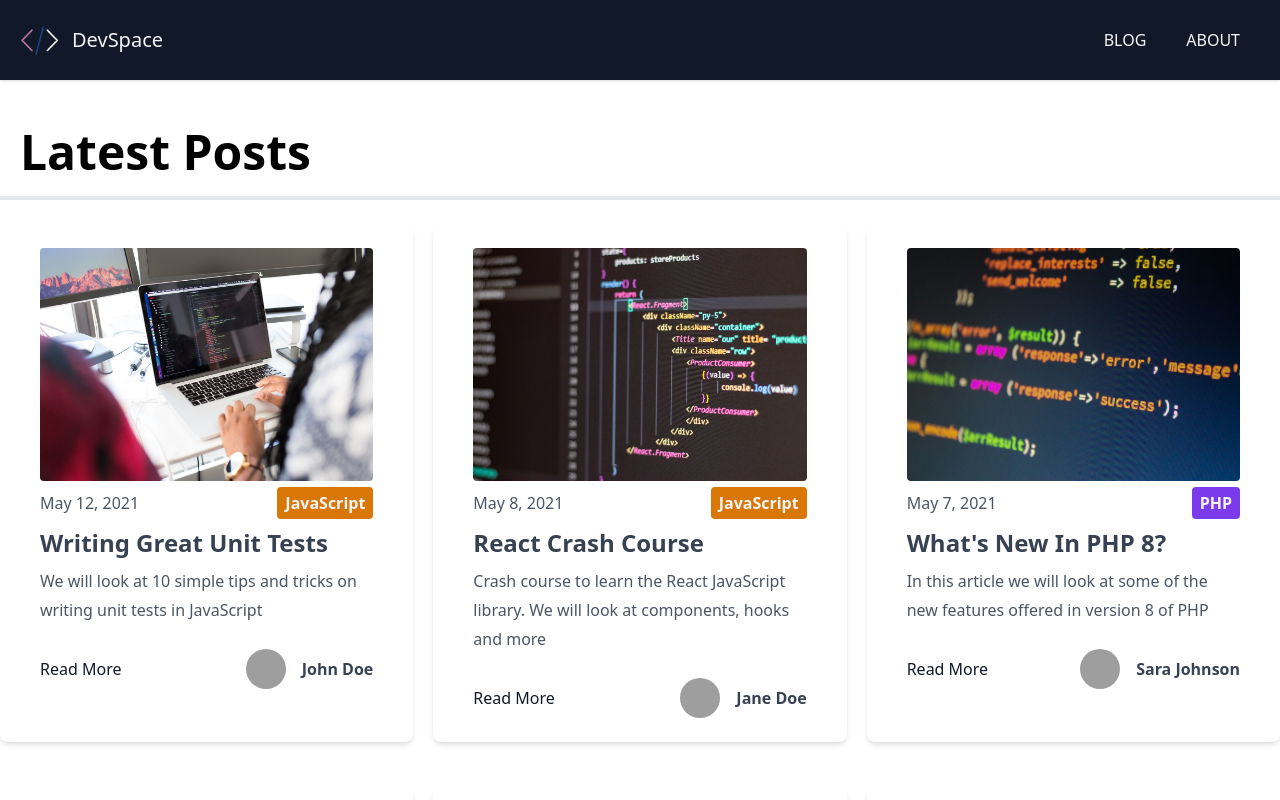
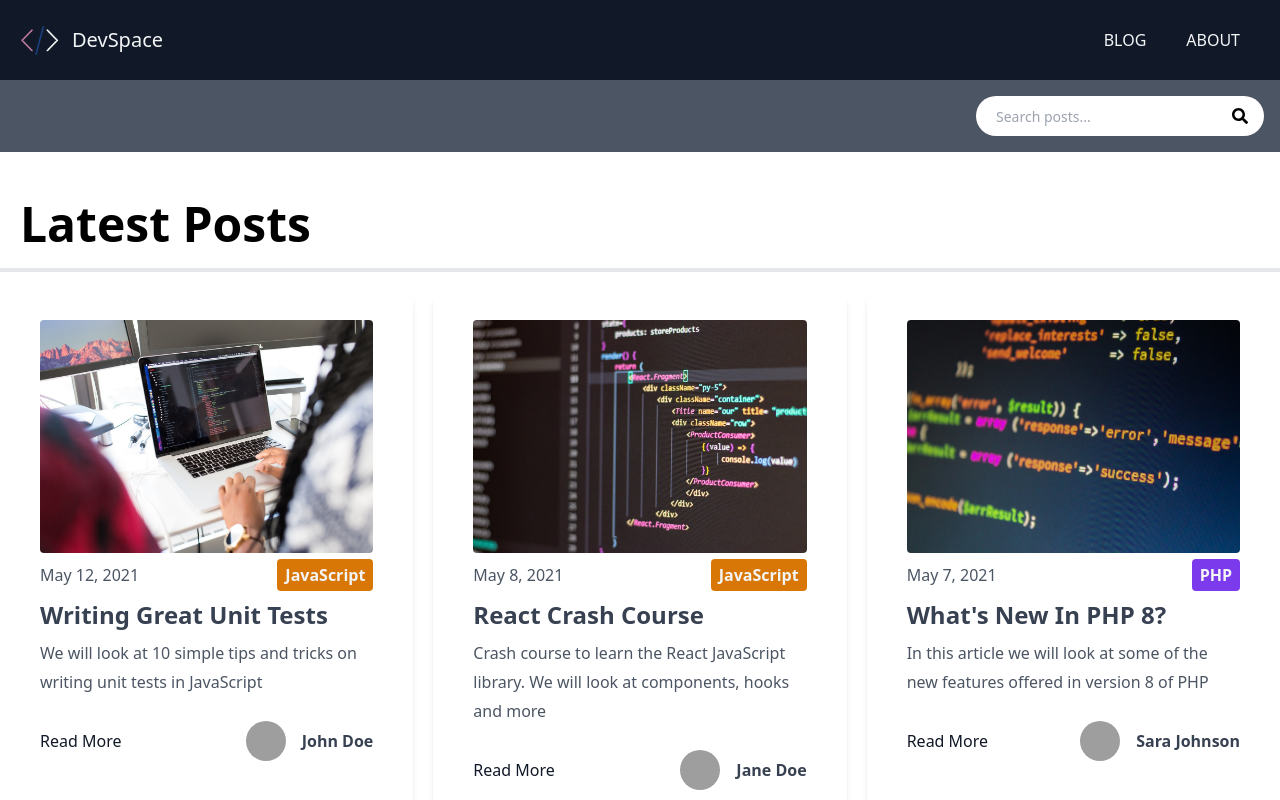
Before and after one commit to grenadiadrian/devspace-blog, a Next.js app: page / in a window 1280 px wide. Shown: the top 800 px of the page. Built offline with nearby package versions, Linux system fonts and the light colour scheme; grey boxes are pictures that could not be loaded.

Commit message:
Create Search component & install react-icons pkg

```diff
--- a/components/Layout.js
+++ b/components/Layout.js
@@ -1,5 +1,6 @@
 import Head from 'next/head'
 import Header from './Header'
+import Search from './Search'
 
 export default function Layout({ title, keywords, description, children }) {
   return (
@@ -12,6 +13,7 @@
       </Head>
 
       <Header />
+      <Search />
       <main className='container mx-auto my-7'>{children}</main>
     </div>
   )
--- /dev/null
+++ b/components/Search.js
@@ -0,0 +1,26 @@
+import { useState, useEffect } from 'react'
+import { FaSearch } from 'react-icons/fa'
+
+export default function Search() {
+  const [searchTerm, setSearchTerm] = useState('')
+  const [searchResults, setSearchResults] = useState([''])
+
+  return (
+    <div className='relative bg-gray-600 p-4'>
+      <div className='container mx-auto flex items-center justify-center md:justify-end'>
+        <div className='relative text-gray-600 w-72'>
+          <form>
+            <input type='search' name='search' id='search'
+              className='bg-white h-10 px-5 pr-10 rounded-full text-sm focus:outline-none w-72'
+              value={searchTerm}
+              onChange={e => setSearchTerm(e.target.value)}
+              placeholder='Search posts...'
+            />
+
+            <FaSearch className='absolute top-0 right-0 text-black mt-3 mr-4' />
+          </form>
+        </div>
+      </div>
+    </div>
+  )
+}
--- a/package.json
+++ b/package.json
@@ -13,7 +13,8 @@
     "marked": "^2.1.3",
     "next": "11.0.1",
     "react": "17.0.2",
-    "react-dom": "17.0.2"
+    "react-dom": "17.0.2",
+    "react-icons": "^4.2.0"
   },
   "devDependencies": {
     "autoprefixer": "^10.2.6",
```
Also changed, not shown: 1 other file (tests, documents, lock files or other folders).
